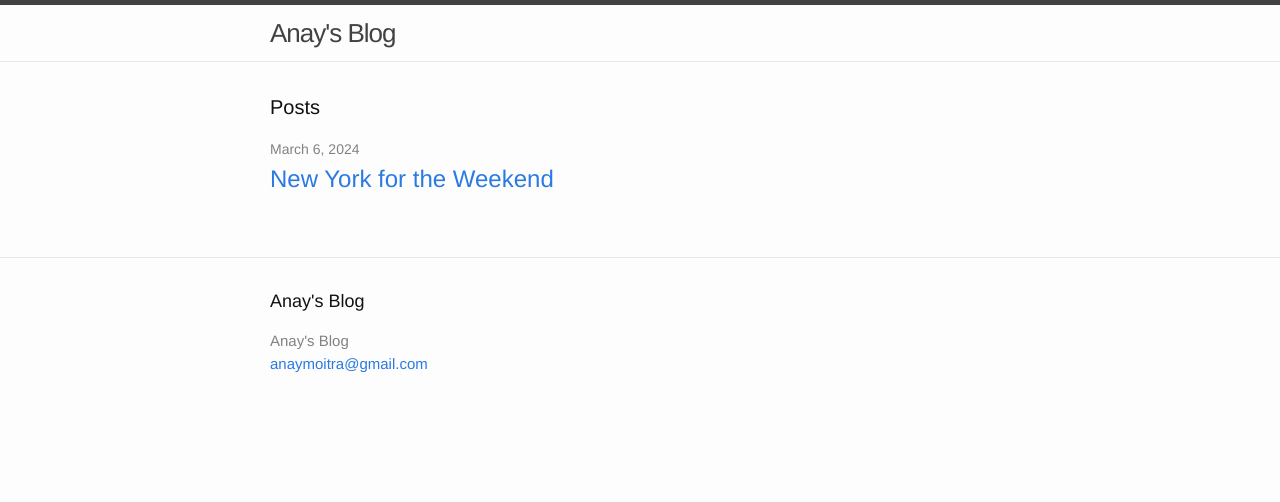
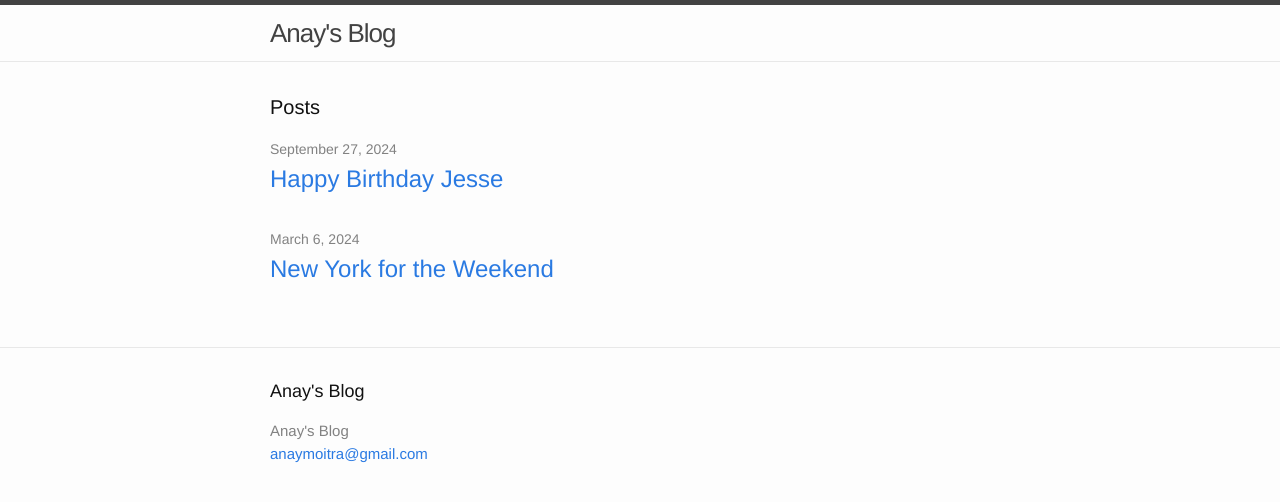
Before and after one commit to amoitra1/amoitra1.github.io, a plain HTML site: page blog/blog.html in a window 1280 px wide. Drawn offline with Linux system fonts and the light colour scheme.

Commit message:
Jesse Birthday

```diff
--- a/blog/blog.html
+++ b/blog/blog.html
@@ -44,6 +44,17 @@
 
 
 
+    <ul class="post-list">
+
+      <li>
+        <span class="post-meta">September 27, 2024</span>
+
+        <h2>
+          <a class="post-link" href="jesse.html">Happy Birthday Jesse</a>
+        </h2>
+      </li>
+
+  </ul>
 
   <ul class="post-list">
 
```
